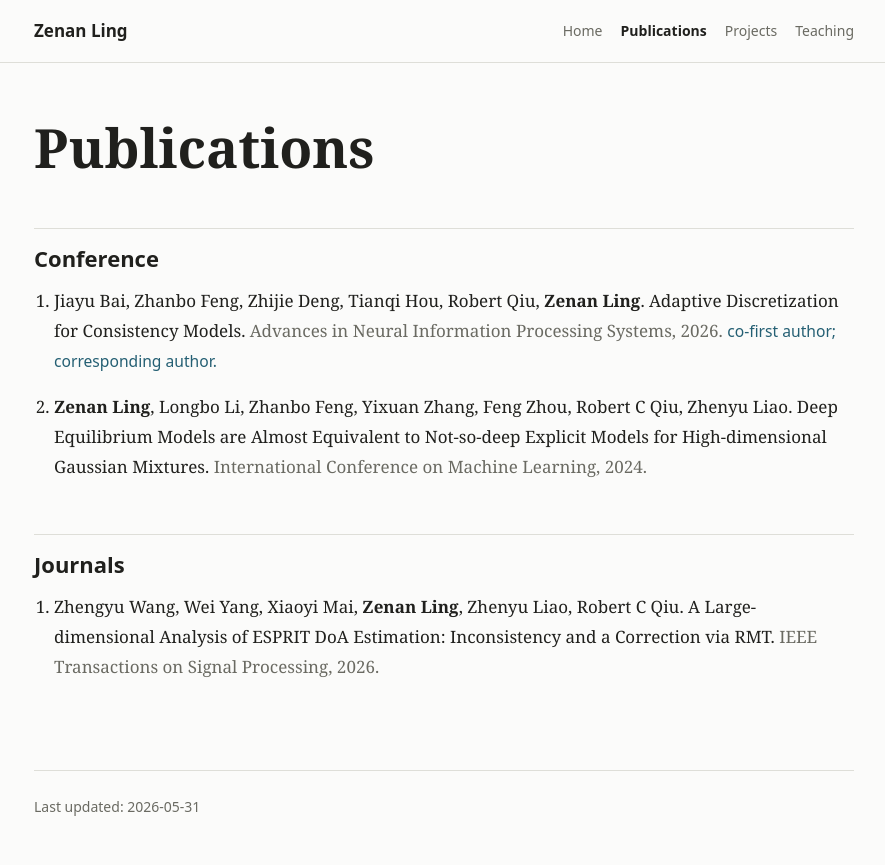
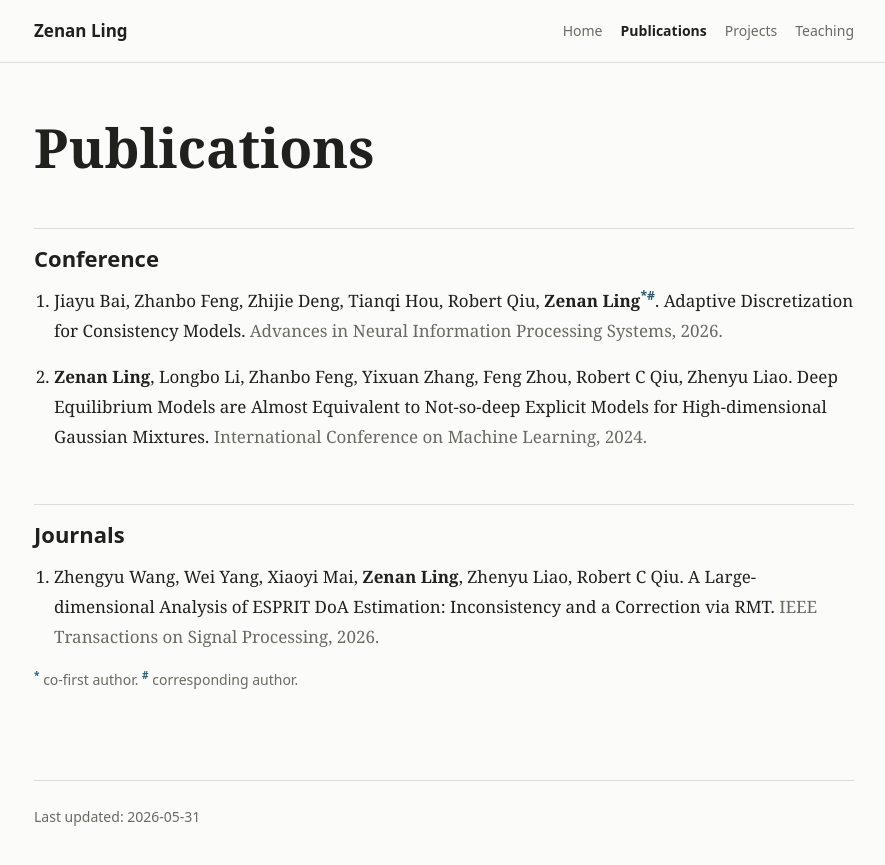
Before and after one commit to lingzenan/lingzenan.github.io, a Jekyll site: the page built from publications.md, in a window 1280 px wide. Shown: the top 865 px of the page, without its empty margins (196-1081 px from the left). Built offline with Jekyll 4.4.1, drawn with Linux system fonts in a browser that asks for light colours; part of the change alters nothing that is shown.

Commit message:
Use superscripts for publication roles

```diff
--- a/assets/publications.js
+++ b/assets/publications.js
@@ -122,6 +122,30 @@ const formatAuthors = (authors) =>
     )
     .join(", ");
 
+const authorMarks = (fields) => {
+  const marks = [];
+  const contribution = String(fields.contribution || "").toLowerCase();
+
+  if (contribution.includes("co-first")) marks.push("*");
+  if (["true", "yes", "1"].includes(String(fields.corresponding).toLowerCase())) {
+    marks.push("#");
+  }
+
+  return marks.length ? `<sup>${marks.join("")}</sup>` : "";
+};
+
+const formatMarkedAuthors = (fields) =>
+  String(fields.author || "")
+    .split(/\s+and\s+/i)
+    .map(formatAuthor)
+    .map((author) => {
+      if (author.toLowerCase() === "zenan ling") {
+        return `<strong>Zenan Ling</strong>${authorMarks(fields)}`;
+      }
+      return escapeHtml(author);
+    })
+    .join(", ");
+
 const venueFor = (entry) =>
   entry.fields.booktitle || entry.fields.journal || entry.fields.publisher || "";
 
@@ -135,22 +159,15 @@ const isConference = (entry) => {
 
 const renderEntry = (entry) => {
   const fields = entry.fields;
-  const authors = formatAuthors(fields.author);
+  const authors = formatMarkedAuthors(fields);
   const title = escapeHtml(fields.title);
   const venue = escapeHtml(venueFor(entry));
   const year = escapeHtml(fields.year);
-  const notes = [];
-
-  if (fields.contribution) notes.push(escapeHtml(fields.contribution));
-  if (["true", "yes", "1"].includes(String(fields.corresponding).toLowerCase())) {
-    notes.push("corresponding author");
-  }
 
   return `
     <li>
       ${authors}. ${title}.
       <span class="publication-venue"><em>${venue}</em>${year ? `, ${year}` : ""}.</span>
-      ${notes.length ? `<span class="publication-note">${notes.join("; ")}.</span>` : ""}
     </li>
   `;
 };
@@ -186,6 +203,7 @@ fetch(window.PUBLICATIONS_BIB_URL)
     root.innerHTML = [
       renderGroup("Conference", conferences),
       renderGroup("Journals", journals),
+      '<p class="publication-legend"><sup>*</sup> co-first author. <sup>#</sup> corresponding author.</p>',
     ].join("");
   })
   .catch(() => {
--- a/assets/style.css
+++ b/assets/style.css
@@ -178,14 +178,22 @@ a:hover {
   color: var(--muted);
 }
 
-.publication-note {
+.content strong {
+  font-weight: 700;
+}
+
+.content sup {
   color: var(--accent);
   font-family: var(--sans);
-  font-size: 0.92em;
+  font-size: 0.72em;
+  font-weight: 700;
+  line-height: 0;
 }
 
-.content strong {
-  font-weight: 700;
+.publication-legend {
+  color: var(--muted);
+  font-family: var(--sans);
+  font-size: 14px;
 }
 
 .content em {
```
